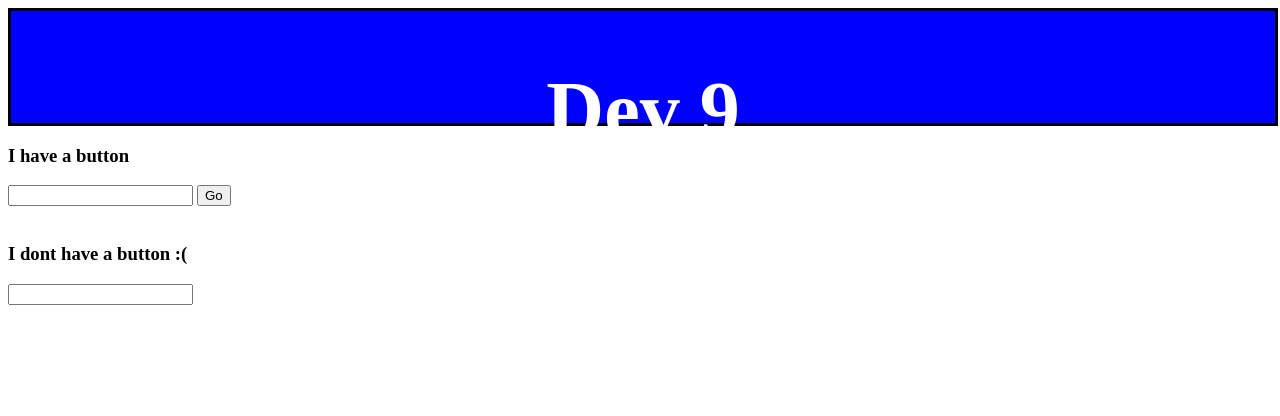
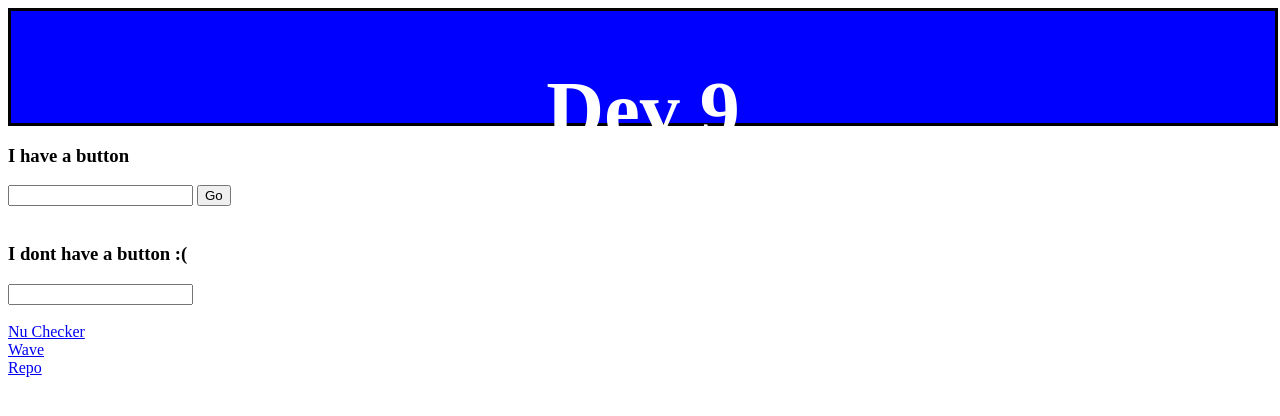
Before and after one commit to Quanny36/Dev09, a plain HTML site: page index.html in a window 1280 px wide. Drawn offline with nearby package versions, Linux system fonts and the light colour scheme.

Commit message:
Add files via upload

```diff
--- a/index.html
+++ b/index.html
@@ -9,11 +9,11 @@
 <title> Vonte </title>
 <div id = "head">
   <h1> Dev 9 </h1>
-
 </div>
 </header>
 
 <body>
+
 <div class = "box">
   <h3> I have a button </h3>
 
@@ -33,10 +33,11 @@
       <script src = "js/script.js"></script>
 	  <script src='https://cdnjs.cloudflare.com/ajax/libs/jquery/3.5.0/jquery.min.js'></script>
 	  <script src='https://cdnjs.cloudflare.com/ajax/libs/jqueryui/1.12.1/jquery-ui.min.js'></script>
+	  <a href = "https://validator.w3.org/nu/?doc=https%3A%2F%2Fquanny36.github.io%2FDev09%2F"> Nu Checker</a> <br>
+	  <a href = "https://wave.webaim.org/report#/https://quanny36.github.io/Dev09/"> Wave </a><br>
+	  <a href = "https://github.com/Quanny36/Dev09"> Repo </a>
     </footer>
 
 
-<!-- partial -->
-
-</body>
+	</body>
 </html>
```
